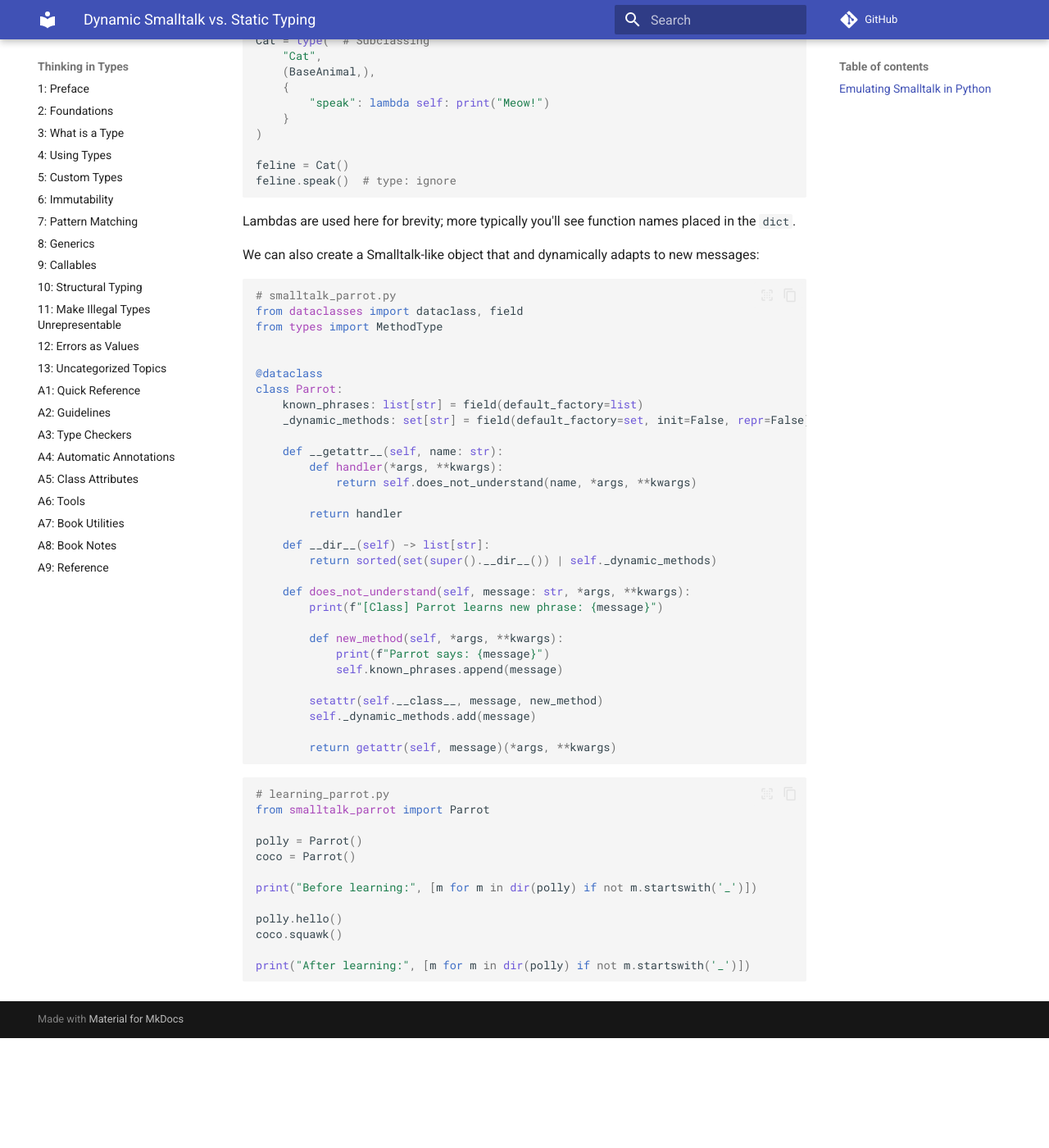
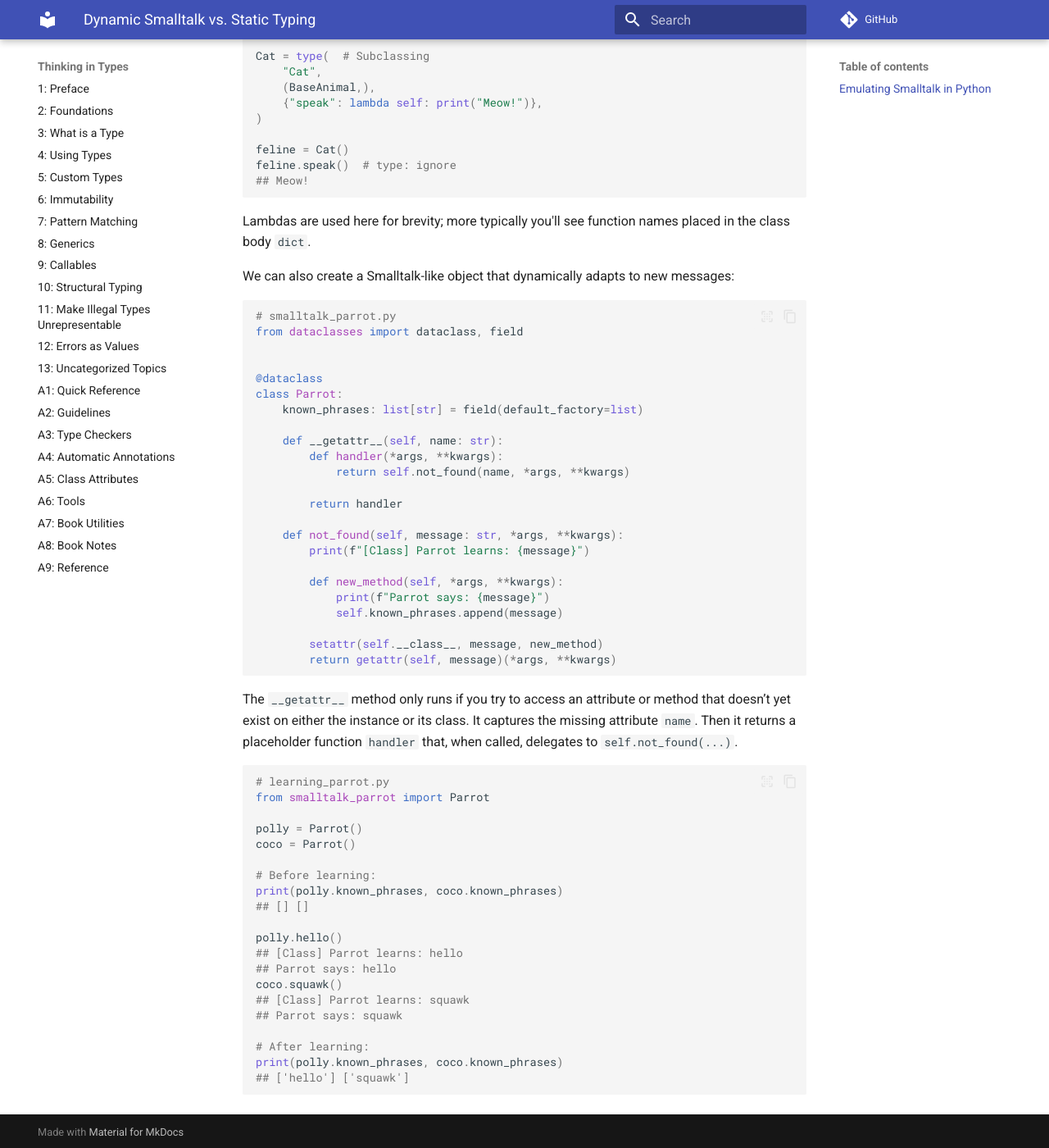
Before and after one commit to ThinkingInTypes/ThinkingInTypes.github.io, an MkDocs documentation site: the page built from Chapters/C02A_Smalltalk.md, in a window 1280 px wide and 1400 px high, scrolled down 1960 px. Shown: the whole window at 82% size. Built offline with MkDocs 1.6.1 and Material for MkDocs 9.7.7, drawn with Linux system fonts in a browser that asks for light colours; comment, search, counter and statistics services are not loaded; before the commit the page ends 3226 px from its top, so only the background shows below that; some of the changed text lies outside the part shown.

Commit message:
Update C02A_Smalltalk.md

````diff
--- a/Chapters/C02A_Smalltalk.md
+++ b/Chapters/C02A_Smalltalk.md
@@ -54,10 +54,12 @@ Because Python is a dynamic language, it is possible to emulate Smalltalk's beha
 
 ```python
 # type_function.py
-class Plumbus: pass
+class Plumbus:
+    pass
 
 
 print(type(Plumbus()))
+## <class '__main__.Plumbus'>
 ```
 
 However, `type()` can also be a class constructor to dynamically create a new class: `type(name, bases, dict)`:
@@ -68,59 +70,54 @@ However, `type()` can also be a class constructor to dynamically create a new cl
 BaseAnimal = type(
     "BaseAnimal",  # name
     (object,),  # bases
-    {  # class body (attributes/methods)
-        "speak": lambda self: print("Generic animal sound.")
-    }
+    # class body (attributes/methods):
+    {"speak": lambda self: print("Generic animal sound.")},
 )
 
 Cat = type(  # Subclassing
     "Cat",
     (BaseAnimal,),
-    {
-        "speak": lambda self: print("Meow!")
-    }
+    {"speak": lambda self: print("Meow!")},
 )
 
 feline = Cat()
 feline.speak()  # type: ignore
+## Meow!
 ```
 
-Lambdas are used here for brevity; more typically you'll see function names placed in the `dict`.
+Lambdas are used here for brevity; more typically you'll see function names placed in the class body `dict`.
 
-We can also create a Smalltalk-like object that and dynamically adapts to new messages:
+We can also create a Smalltalk-like object that dynamically adapts to new messages:
 
 ```python
 # smalltalk_parrot.py
 from dataclasses import dataclass, field
-from types import MethodType
 
 
 @dataclass
 class Parrot:
     known_phrases: list[str] = field(default_factory=list)
-    _dynamic_methods: set[str] = field(default_factory=set, init=False, repr=False)
 
     def __getattr__(self, name: str):
         def handler(*args, **kwargs):
-            return self.does_not_understand(name, *args, **kwargs)
+            return self.not_found(name, *args, **kwargs)
 
         return handler
 
-    def __dir__(self) -> list[str]:
-        return sorted(set(super().__dir__()) | self._dynamic_methods)
-
-    def does_not_understand(self, message: str, *args, **kwargs):
-        print(f"[Class] Parrot learns new phrase: {message}")
+    def not_found(self, message: str, *args, **kwargs):
+        print(f"[Class] Parrot learns: {message}")
 
         def new_method(self, *args, **kwargs):
             print(f"Parrot says: {message}")
             self.known_phrases.append(message)
 
         setattr(self.__class__, message, new_method)
-        self._dynamic_methods.add(message)
-
         return getattr(self, message)(*args, **kwargs)
 ```
+
+The `__getattr__` method only runs if you try to access an attribute or method that doesn’t yet exist on either the instance or its class.
+It captures the missing attribute `name`.
+Then it returns a placeholder function `handler` that, when called, delegates to `self.not_found(...)`.
 
 ```python
 # learning_parrot.py
@@ -129,10 +126,18 @@ from smalltalk_parrot import Parrot
 polly = Parrot()
 coco = Parrot()
 
-print("Before learning:", [m for m in dir(polly) if not m.startswith('_')])
+# Before learning:
+print(polly.known_phrases, coco.known_phrases)
+## [] []
 
 polly.hello()
+## [Class] Parrot learns: hello
+## Parrot says: hello
 coco.squawk()
+## [Class] Parrot learns: squawk
+## Parrot says: squawk
 
-print("After learning:", [m for m in dir(polly) if not m.startswith('_')])
+# After learning:
+print(polly.known_phrases, coco.known_phrases)
+## ['hello'] ['squawk']
 ```
````
